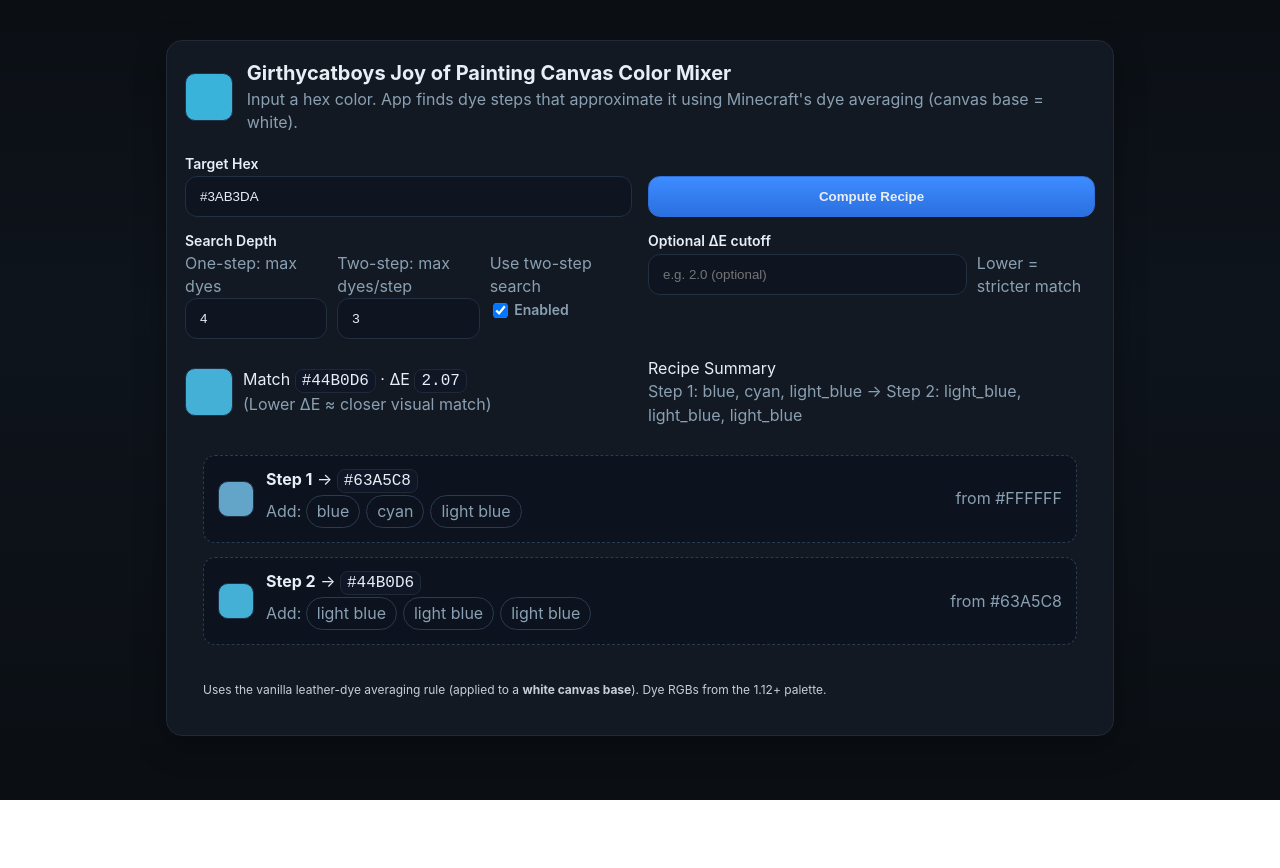
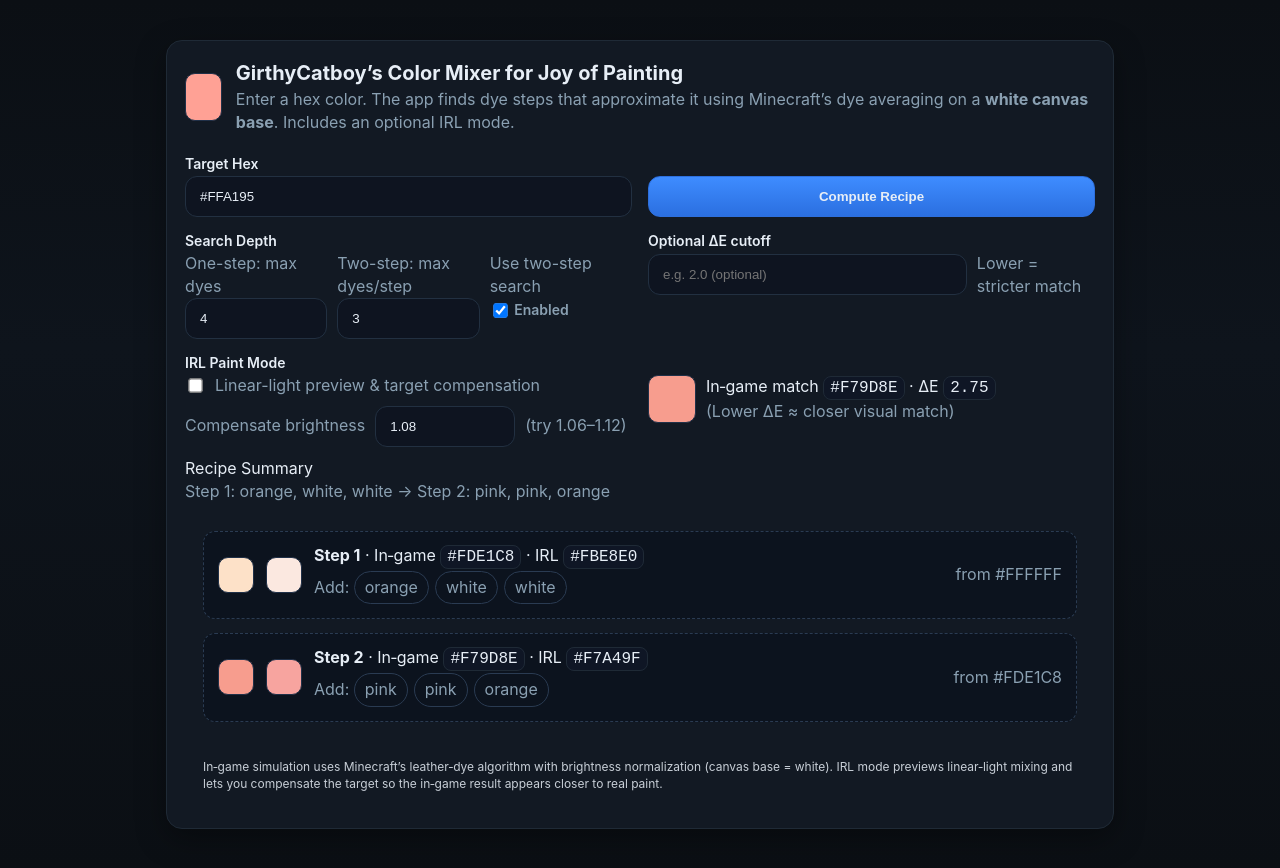
Before and after one commit to Etho509/JoyofPaintingMixer, a plain HTML site: page index.html in a window 1280 px wide. Before the commit the page ends 800 px from the top, so only its background shows below. Drawn offline with Linux system fonts and the light colour scheme.

Commit message:
Update index.html

```diff
--- a/index.html
+++ b/index.html
@@ -3,10 +3,11 @@
 <head>
   <meta charset="utf-8" />
   <meta name="viewport" content="width=device-width, initial-scale=1" />
-  <title>Girthycatboys Joy of Painting Canvas Color Mixer</title>
+  <title>GirthyCatboy’s Color Mixer for Joy of Painting</title>
   <style>
-    :root { --bg:#0b0f14; --panel:#121923; --muted:#8aa0b2; --text:#e7eef6; --acc:#4aa3ff; --ok:#35c759; --warn:#ff9f0a; }
-    *{box-sizing:border-box} body{margin:0;background:linear-gradient(180deg,#0b0f14,#0e141c 40%,#0b0f14);color:var(--text);font:16px/1.45 Inter,ui-sans-serif,system-ui,-apple-system,Segoe UI,Roboto,Helvetica,Arial}
+    :root { --bg:#0b0f14; --panel:#121923; --muted:#8aa0b2; --text:#e7eef6; --acc:#4aa3ff; }
+    *{box-sizing:border-box}
+    body{margin:0;background:linear-gradient(180deg,#0b0f14,#0e141c 40%,#0b0f14);color:var(--text);font:16px/1.45 Inter,ui-sans-serif,system-ui,-apple-system,Segoe UI,Roboto,Helvetica,Arial}
     .wrap{max-width:980px;margin:40px auto;padding:0 16px}
     .card{background:var(--panel);border:1px solid #1f2a36;border-radius:16px;box-shadow:0 10px 30px rgba(0,0,0,.35)}
     header{display:flex;gap:14px;align-items:center;margin-bottom:18px}
@@ -16,9 +17,7 @@
     .row{display:grid;grid-template-columns:1fr 1fr;gap:16px}
     @media (max-width:800px){.row{grid-template-columns:1fr}}
     label{font-weight:600;font-size:14px}
-    input[type="text"],input[type="number"],button,select{
-      width:100%;padding:12px 14px;border-radius:12px;border:1px solid #223041;background:#0e1420;color:var(--text);
-    }
+    input[type="text"],input[type="number"],button,select{width:100%;padding:12px 14px;border-radius:12px;border:1px solid #223041;background:#0e1420;color:var(--text)}
     input[type="checkbox"]{transform:scale(1.1);vertical-align:middle}
     button{cursor:pointer;background:linear-gradient(180deg,#3e8cff,#2b6fe0);border:1px solid #2d6fdd;font-weight:700}
     button:disabled{opacity:.6;cursor:not-allowed}
@@ -40,15 +39,15 @@
         <header>
           <div class="swatch" id="targetSwatch" title="Target"></div>
           <div>
-            <h1>Girthycatboys Joy of Painting Canvas Color Mixer</h1>
-            <p class="sub">Input a hex color. App finds dye steps that approximate it using Minecraft's dye averaging (canvas base = white).</p>
+            <h1>GirthyCatboy’s Color Mixer for Joy of Painting</h1>
+            <p class="sub">Enter a hex color. The app finds dye steps that approximate it using Minecraft’s dye averaging on a <b>white canvas base</b>. Includes an optional IRL mode.</p>
           </div>
         </header>
 
         <div class="row">
           <div>
             <label for="hex">Target Hex</label>
-            <input id="hex" type="text" placeholder="#3AB3DA" value="#3AB3DA" />
+            <input id="hex" type="text" placeholder="#FFA195" value="#FFA195" />
           </div>
           <div>
             <label>&nbsp;</label>
@@ -83,14 +82,28 @@
           </div>
         </div>
 
-        <div class="row" style="margin-top:18px">
+        <div class="row" style="margin-top:12px">
+          <div>
+            <label>IRL Paint Mode</label>
+            <div class="stack">
+              <input id="irlMode" type="checkbox"> <span class="muted">Linear-light preview & target compensation</span>
+            </div>
+            <div class="stack" style="margin-top:8px">
+              <span class="muted">Compensate brightness</span>
+              <input id="comp" type="number" min="0.7" max="1.3" step="0.02" value="1.08" style="max-width:140px"/>
+              <span class="muted">(try 1.06–1.12)</span>
+            </div>
+          </div>
           <div class="stack">
-            <div class="swatch" id="matchSwatch" title="Match"></div>
+            <div class="swatch" id="matchSwatch" title="In‑game match"></div>
             <div>
-              <div>Match <code id="matchHex">#—</code> · ΔE <code id="matchDe">—</code></div>
+              <div>In‑game match <code id="matchHex">#—</code> · ΔE <code id="matchDe">—</code></div>
               <div class="muted">(Lower ΔE ≈ closer visual match)</div>
             </div>
           </div>
+        </div>
+
+        <div class="row" style="margin-top:10px">
           <div>
             <div>Recipe Summary</div>
             <div id="summary" class="muted">—</div>
@@ -99,7 +112,7 @@
 
         <div class="pane result" id="result" style="margin-top:10px"></div>
         <footer class="pane">
-          Uses the vanilla leather-dye averaging rule (applied to a <b>white canvas base</b>). Dye RGBs from the 1.12+ palette.
+          In‑game simulation uses Minecraft’s leather‑dye algorithm with brightness normalization (canvas base = white). IRL mode previews linear‑light mixing and lets you compensate the target so the in‑game result appears closer to real paint.
         </footer>
       </div>
     </div>
@@ -118,11 +131,12 @@
 
 // ---------- Utilities ----------
 const clamp255 = v=> Math.max(0, Math.min(255, Math.round(v)));
+const floor255 = v=> Math.max(0, Math.min(255, Math.floor(v)));
 const rgbStr = rgb=> `#${rgb.map(x=>x.toString(16).toUpperCase().padStart(2,'0')).join('')}`;
 const parseHex = h=>{h=h.trim().replace(/^#/,''); if(h.length===3) h=[...h].map(ch=>ch+ch).join(''); if(h.length!==6) throw new Error('Use #RRGGBB'); return [0,2,4].map(i=>parseInt(h.slice(i,i+2),16)); };
 
-function srgbToLin(c){ c/=255; return (c<=0.04045)? c/12.92 : Math.pow((c+0.055)/1.055,2.4); }
-function linToSrgb(c){ return (c<=0.0031308)? 12.92*c : 1.055*Math.pow(c,1/2.4)-0.055; }
+function srgbToLin(c){ c/=255; return c<=0.04045? c/12.92 : Math.pow((c+0.055)/1.055,2.4); }
+function linToSrgb(c){ return c<=0.0031308? 12.92*c : 1.055*Math.pow(c,1/2.4)-0.055; }
 function rgbToLab([R,G,B]){
   const r=srgbToLin(R), g=srgbToLin(G), b=srgbToLin(B);
   const X=r*0.4124564 + g*0.3575761 + b*0.1804375;
@@ -136,23 +150,29 @@
 }
 function deltaE(rgb1,rgb2){ const [L1,a1,b1]=rgbToLab(rgb1), [L2,a2,b2]=rgbToLab(rgb2); return Math.hypot(L1-L2,a1-a2,b1-b2); }
 
-// Vanilla dye averaging (applies to canvas base here)
-function mixStep(current, dyeNames){
+// ---------- Mixing ----------
+// Exact vanilla-style step (brightness normalization + floor), executed on the game canvas
+function mixStepGame(current, dyeNames){
   const cols = [current, ...dyeNames.map(n=>DYES[n])];
   let r=0,g=0,b=0,maxSum=0;
-  for (const c of cols){ r+=c[0]; g+=c[1]; b+=c[2]; maxSum += Math.max(c[0],c[1],c[2]); }
+  for(const c of cols){ r+=c[0]; g+=c[1]; b+=c[2]; maxSum+=Math.max(c[0],c[1],c[2]); }
   const n = cols.length;
-  // average channels
-  r /= n; g /= n; b /= n;
-  // average of per-color max channel
-  const avgMax = maxSum / n;
-  // scale so max(r,g,b) matches avgMax (Minecraft’s step)
+  r /= n; g /= n; b /= n;                   // average channels (float)
+  const avgMax = maxSum / n;                // average of per-color maxima
   const maxRGB = Math.max(r,g,b) || 1;
-  const f = avgMax / maxRGB;
-  r = Math.round(Math.min(255, Math.max(0, r*f)));
-  g = Math.round(Math.min(255, Math.max(0, g*f)));
-  b = Math.round(Math.min(255, Math.max(0, b*f)));
+  const f = avgMax / maxRGB;                // normalization factor
+  // floor after scaling, clamp 0..255
+  r = floor255(r * f); g = floor255(g * f); b = floor255(b * f);
   return [r,g,b];
+}
+
+// Linear-light "IRL paint" preview of a step (no brightness normalization)
+function mixStepLinear(current, dyeNames){
+  const cols = [current, ...dyeNames.map(n=>DYES[n])];
+  let r=0,g=0,b=0; const n=cols.length;
+  for(const c of cols){ r+=srgbToLin(c[0]); g+=srgbToLin(c[1]); b+=srgbToLin(c[2]); }
+  r/=n; g/=n; b/=n;
+  return [r,g,b].map(x=> clamp255(linToSrgb(x)*255));
 }
 
 // ---------- Search ----------
@@ -167,7 +187,7 @@
   let best=null;
   for(let k=1;k<=maxDyes;k++){
     for(const combo of combosWithReplacement(DYE_NAMES,k)){
-      const out=mixStep(BASE, combo);
+      const out=mixStepGame(BASE, combo);
       const d=deltaE(out, target);
       if(!best || d<best.d){ best={d, steps:[combo], out}; }
     }
@@ -179,10 +199,10 @@
   let best=null;
   for(let k1=1;k1<=maxPerStep;k1++){
     for(const s1 of combosWithReplacement(DYE_NAMES,k1)){
-      const mid=mixStep(BASE, s1);
+      const mid=mixStepGame(BASE, s1);
       for(let k2=1;k2<=maxPerStep;k2++){
         for(const s2 of combosWithReplacement(DYE_NAMES,k2)){
-          const out=mixStep(mid, s2);
+          const out=mixStepGame(mid, s2);
           const d=deltaE(out, target);
           if(!best || d<best.d){ best={d, steps:[s1,s2], out}; }
         }
@@ -199,17 +219,25 @@
   const enableTwo=document.getElementById('enableTwo').checked;
   const cutoffStr=document.getElementById('deltaCutoff').value;
   const cutoff = cutoffStr? parseFloat(cutoffStr) : null;
+  const irl = document.getElementById('irlMode').checked;
+  const comp = parseFloat(document.getElementById('comp').value || '1.0');
 
   let target; try{ target=parseHex(hex); }catch(e){ alert(e.message); return; }
 
   // Update target swatch
   document.getElementById('targetSwatch').style.background=rgbStr(target);
 
+  // If IRL mode, pre-compensate target brightness in linear space to better match real paint
+  if(irl){
+    let [R,G,B] = target.map(srgbToLin);
+    R = Math.min(1, R*comp); G = Math.min(1, G*comp); B = Math.min(1, B*comp);
+    target = [R,G,B].map(v=>clamp255(linToSrgb(v)*255));
+  }
+
   const cands=[ tryOneStep(target,d1) ];
   if(enableTwo) cands.push( tryTwoSteps(target,d2) );
   const best=cands.reduce((a,b)=> a && a.d<=b.d ? a : b);
 
-  // Apply cutoff
   if(cutoff!=null && best.d>cutoff){
     document.getElementById('matchSwatch').style.background='transparent';
     document.getElementById('matchHex').textContent = '#—';
@@ -219,6 +247,7 @@
     return;
   }
 
+  // Display overall match (in‑game)
   document.getElementById('matchSwatch').style.background=rgbStr(best.out);
   document.getElementById('matchHex').textContent=rgbStr(best.out);
   document.getElementById('matchDe').textContent=best.d.toFixed(2);
@@ -227,27 +256,29 @@
   const summary = best.steps.map((s,i)=>`Step ${i+1}: ${s.join(', ')}`).join(' → ');
   document.getElementById('summary').textContent = summary;
 
-  // Render steps
+  // Render steps with both previews (in‑game vs IRL)
   const result=document.getElementById('result');
   result.innerHTML='';
   let current=BASE;
   best.steps.forEach((dyes, idx)=>{
-    const next = mixStep(current, dyes);
+    const nextGame = mixStepGame(current, dyes);
+    const nextIRL  = mixStepLinear(current, dyes);
     const el=document.createElement('div');
     el.className='step';
     el.innerHTML = `
       <div style="display:flex;align-items:center;gap:12px;justify-content:space-between;flex-wrap:wrap">
         <div style="display:flex;align-items:center;gap:12px">
-          <div class="swatch" style="width:36px;height:36px;background:${rgbStr(next)}"></div>
+          <div class="swatch" style="width:36px;height:36px;background:${rgbStr(nextGame)}" title="In‑game"></div>
+          <div class="swatch" style="width:36px;height:36px;background:${rgbStr(nextIRL)}" title="IRL (linear)"></div>
           <div>
-            <div><b>Step ${idx+1}</b> → <code>${rgbStr(next)}</code></div>
+            <div><b>Step ${idx+1}</b> · In‑game <code>${rgbStr(nextGame)}</code> · IRL <code>${rgbStr(nextIRL)}</code></div>
             <div class="muted">Add: ${dyes.map(n=>`<span class='pill'>${n.replace('_',' ')}</span>`).join('')}</div>
           </div>
         </div>
         <div class="muted">from ${rgbStr(current)}</div>
       </div>`;
     result.appendChild(el);
-    current = next;
+    current = nextGame; // subsequent steps use game logic as Minecraft would
   });
 }
 
```
